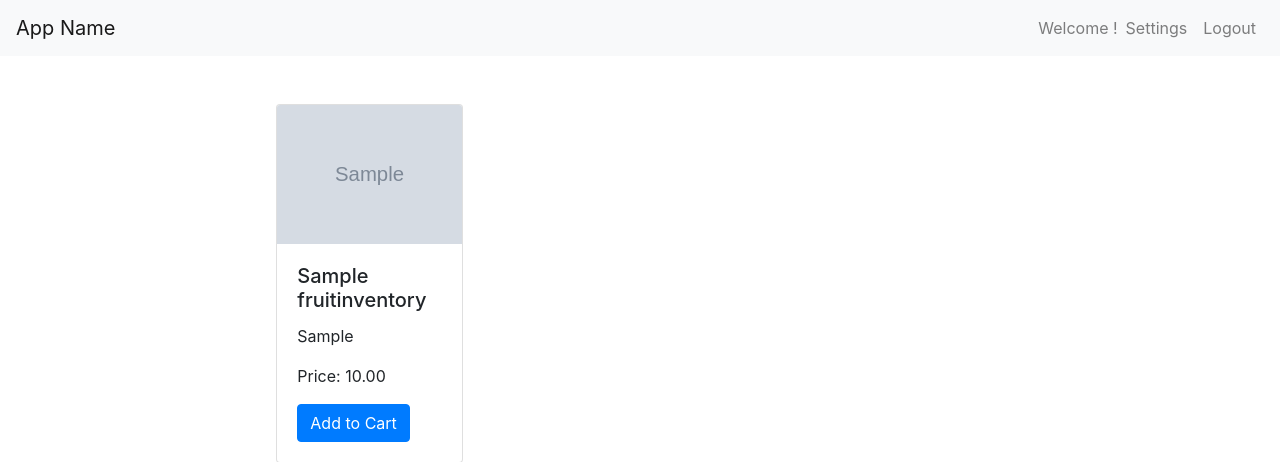
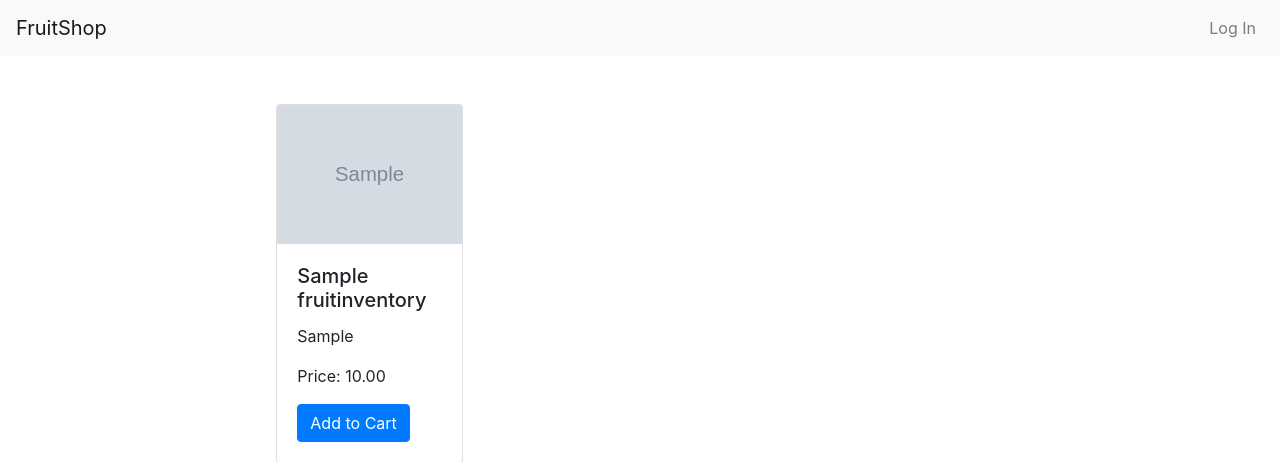
Before and after one commit to davidj23e/applePieEcomGit, a Django app: page /homepage/ in a window 1280 px wide. Shown: the top 462 px of the page. Run offline with Django 5.2, Linux system fonts and the light colour scheme; tables that the repository leaves empty hold one stand-in row (values such as "Sample post"); grey boxes marked "Sample" are stand-in pictures; some libraries are stand-ins or nearby versions.

Commit message:
Implemented login and logout

```diff
--- a/fruitshop/homepage/templates/homebase.html
+++ b/fruitshop/homepage/templates/homebase.html
@@ -4,7 +4,7 @@
 
 <nav class="navbar navbar-expand-lg navbar-light bg-light">
 
-    <a class="navbar-brand" href="#">App Name</a>
+    <a class="navbar-brand" href="#">FruitShop</a>
 
     <div class="collapse navbar-collapse">
 
@@ -13,17 +13,25 @@
       </ul>
 
       <ul class="navbar-nav">
+        {% if username %}
         <li class="nav-item">
           <span class="navbar-text">
-            Welcome {{ request.user.username }}!
+            Welcome {{ username }}!
           </span>
         </li>
         <li class="nav-item">
           <a class="nav-link" href="#">Settings</a>
         </li>
         <li class="nav-item">
-          <a class="nav-link" href="#">Logout</a>
+          <a class="nav-link" href="{% url 'logout' %}">Logout</a>
         </li>
+        {% endif %}
+        {% if not username %}
+          <li class="nav-item">
+            <a class="nav-link" href="{% url 'login_view' %}">Log In</a>
+          </li>
+        {% endif %}
+
       </ul>
 
     </div>
--- a/fruitshop/homepage/views.py
+++ b/fruitshop/homepage/views.py
@@ -7,7 +7,11 @@
 # Create your views here.
 def homepage(request):
     fruits = FruitInventory.objects.all()
-    return render(request, 'homebase.html', {'fruits': fruits})
+    if request.session.has_key('profile.user'):
+        user = request.session['profile.user']
+    else:
+        user = None
+    return render(request, 'homebase.html', {'fruits': fruits, 'username': user})
     # return HttpResponse("HOMEPAGE PLACEHOLDER")
 
 
--- a/fruitshop/loginRegistration/urls.py
+++ b/fruitshop/loginRegistration/urls.py
@@ -6,6 +6,7 @@
 urlpatterns = [
     # path('', views.index, name='index'),
     path('', views.login_view, name='login_view'),
+    path('logout', views.logout, name='logout'),
     path('register_page_1', views.register_page_1, name='register_page_1'),
     path('register_page_2', views.register_page_2, name='register_page_2'),
     path('forgot_password', views.forgot_password, name='forgot_password'),
```
Also changed, not shown: fruitshop/loginRegistration/views.py (+7 -0 lines).
